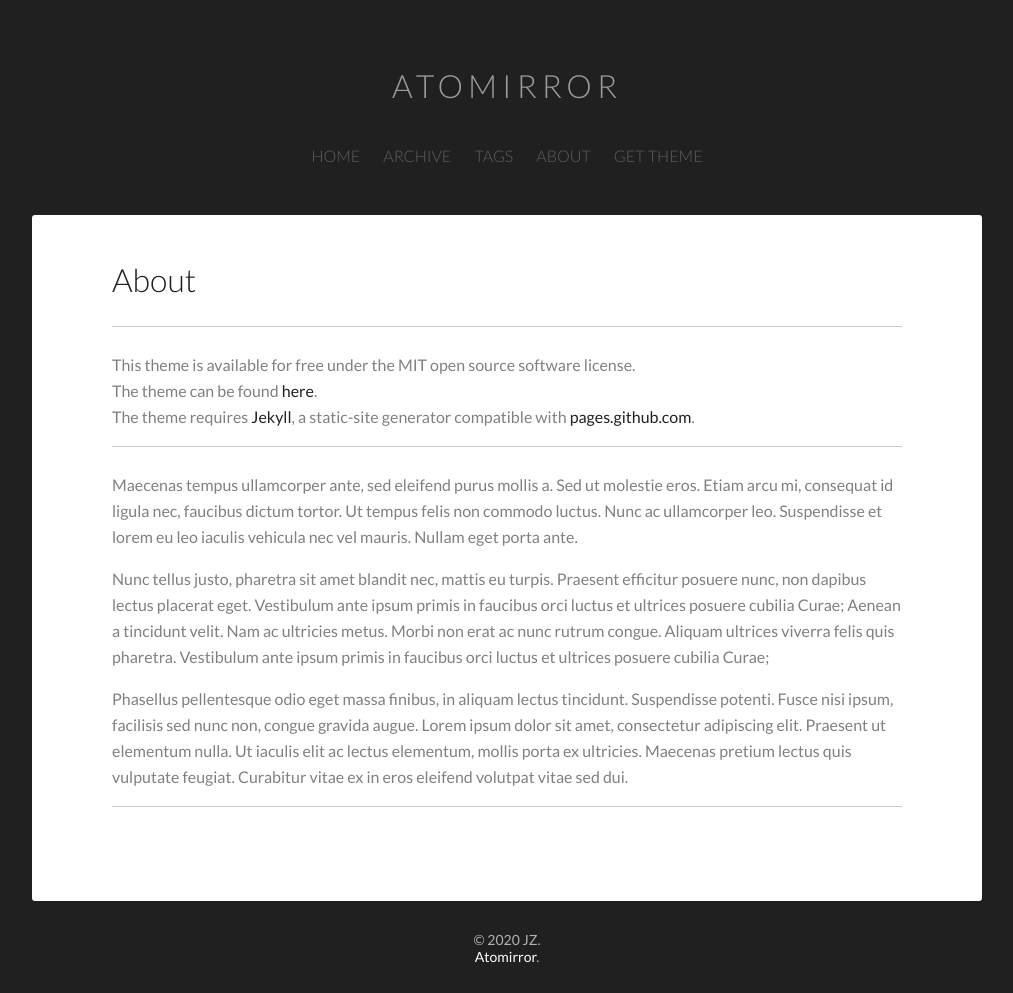
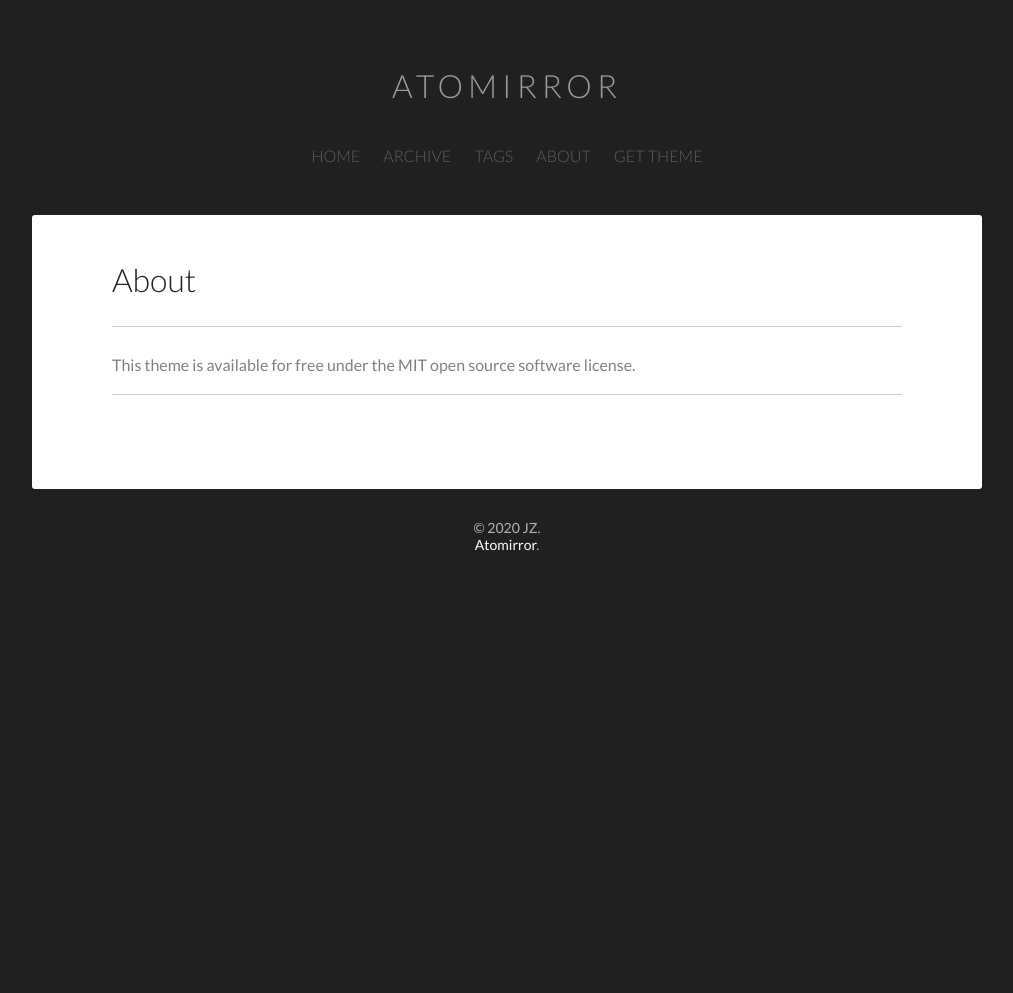
Before and after one commit to TooVooT/TooVooT.github.io, a Jekyll site: the page built from about/index.md, in a window 1280 px wide. Shown: the whole page, without its empty margins (133-1146 px from the left). Built offline with Jekyll 4.4.1, drawn with Linux system fonts in a browser that asks for light colours; after the commit the page ends 900 px from its top, so only the background shows below that.

```diff
--- a/about/index.md
+++ b/about/index.md
@@ -4,22 +4,4 @@ title: About
 ---
 <p>
 This theme is available for free under the MIT open source software license.
-<br>
-The theme can be found <a href="https://github.com/benradford/Slate-and-Simple-Jekyll-Theme">here</a>.
-<br>
-The theme requires <a href="https://jekyllrb.com">Jekyll</a>, a static-site generator compatible with <a href="https://pages.github.com">pages.github.com</a>.
 </p>
-
-<hr>
-
-<p>
-Maecenas tempus ullamcorper ante, sed eleifend purus mollis a. Sed ut molestie eros. Etiam arcu mi, consequat id ligula nec, faucibus dictum tortor. Ut tempus felis non commodo luctus. Nunc ac ullamcorper leo. Suspendisse et lorem eu leo iaculis vehicula nec vel mauris. Nullam eget porta ante.
-</p>
-
-<p>
-Nunc tellus justo, pharetra sit amet blandit nec, mattis eu turpis. Praesent efficitur posuere nunc, non dapibus lectus placerat eget. Vestibulum ante ipsum primis in faucibus orci luctus et ultrices posuere cubilia Curae; Aenean a tincidunt velit. Nam ac ultricies metus. Morbi non erat ac nunc rutrum congue. Aliquam ultrices viverra felis quis pharetra. Vestibulum ante ipsum primis in faucibus orci luctus et ultrices posuere cubilia Curae;
-</p>
-
-<p>
-Phasellus pellentesque odio eget massa finibus, in aliquam lectus tincidunt. Suspendisse potenti. Fusce nisi ipsum, facilisis sed nunc non, congue gravida augue. Lorem ipsum dolor sit amet, consectetur adipiscing elit. Praesent ut elementum nulla. Ut iaculis elit ac lectus elementum, mollis porta ex ultricies. Maecenas pretium lectus quis vulputate feugiat. Curabitur vitae ex in eros eleifend volutpat vitae sed dui.
-</p>
```
Also changed, not shown: _posts/2016-11-20-sample-post.md (+1 -1 lines), images/bing.lylares.com-2020-05-22-1080p.jpg (added), images/bing.lylares.com-2020-06-01-1080p.jpg (added), images/bing.lylares.com-2020-06-18-1080p.jpg (added), images/bing.lylares.com-2020-07-06-1080p.jpg (added), images/bing.lylares.com-2020-07-07-1080p.jpg (added), images/bing.lylares.com-2020-07-13-1080p.jpg (added).
